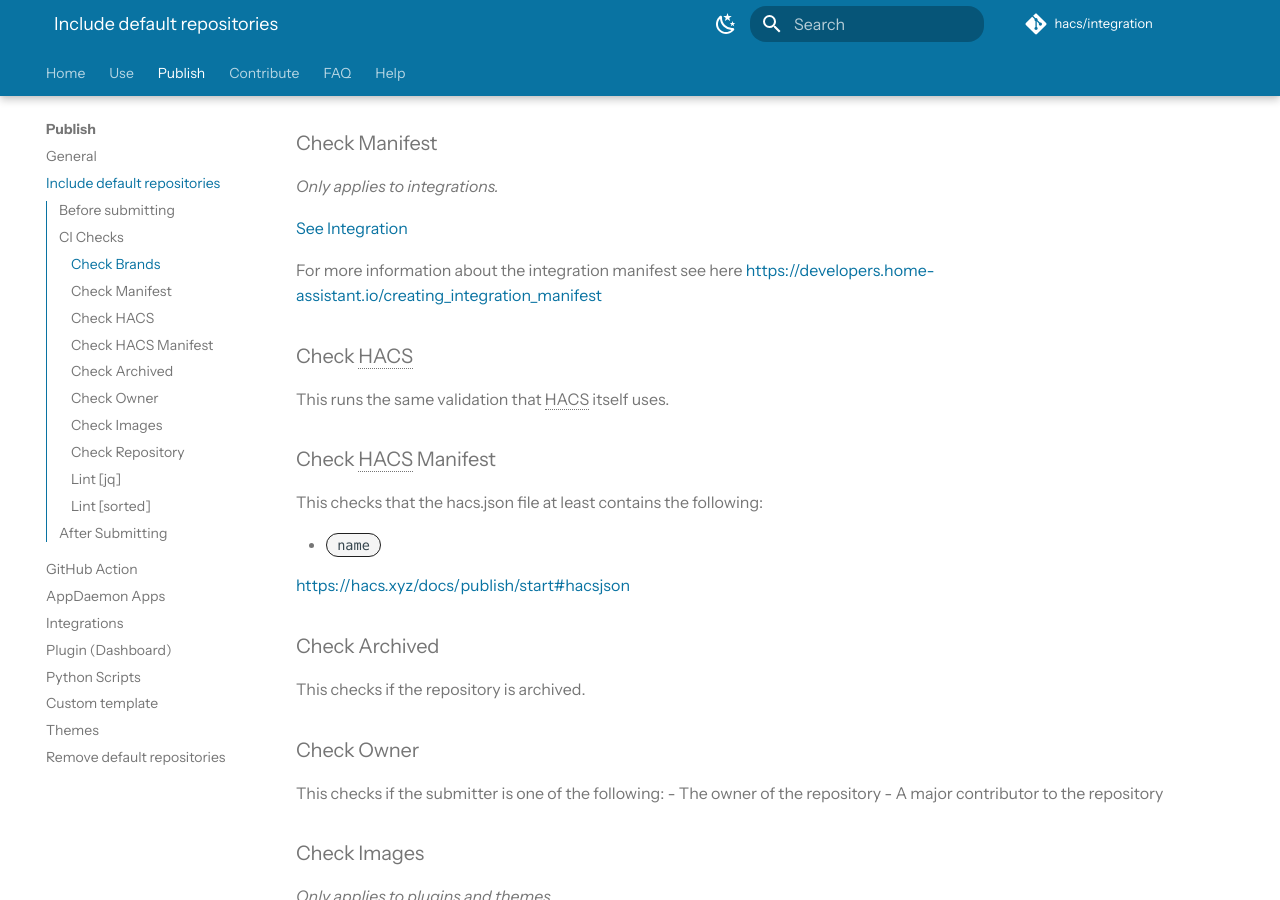
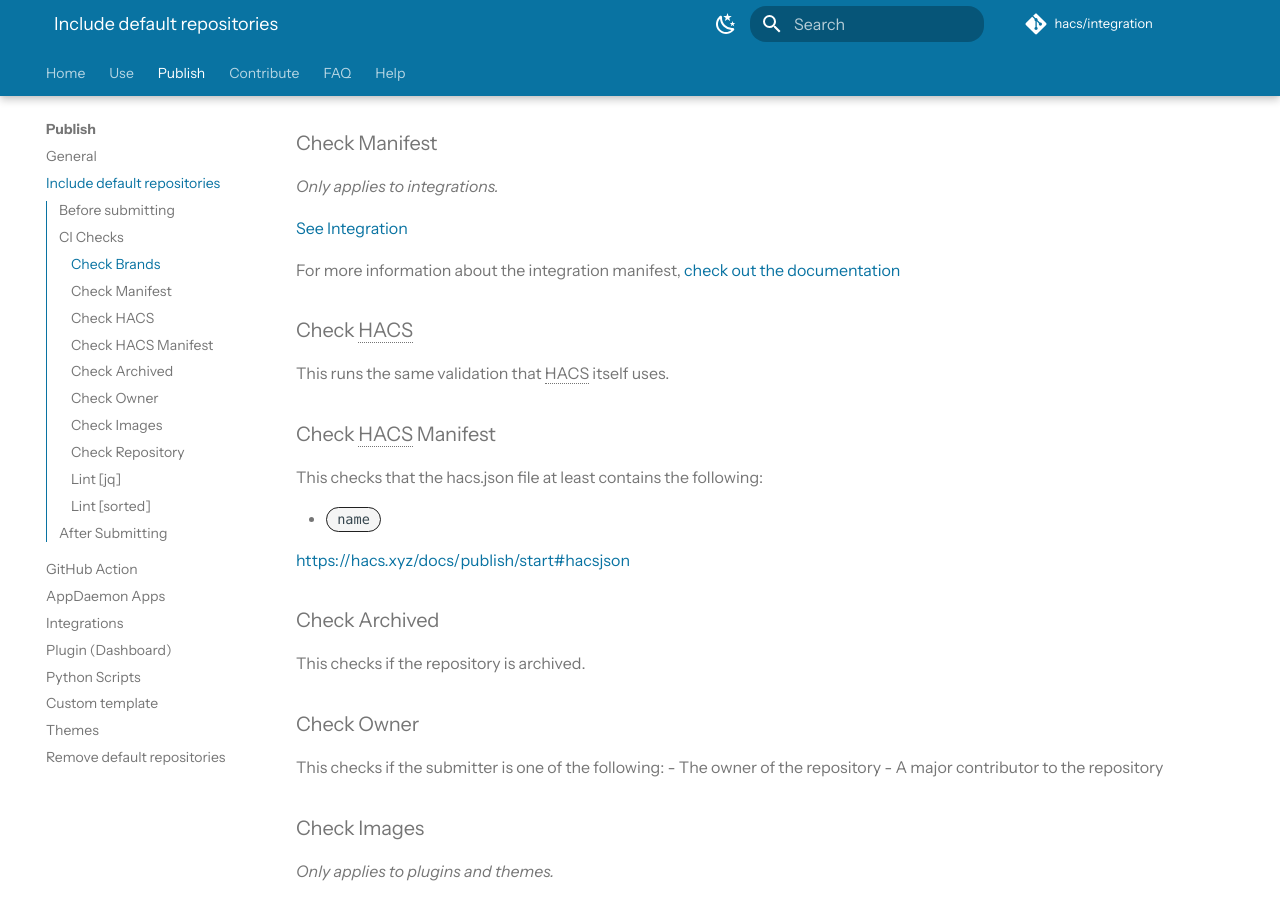
Before and after one commit to hacs/documentation, an MkDocs documentation site: the page built from source/docs/publish/include.md, in a window 1280 px wide and 900 px high, scrolled down 1110 px. Built offline with MkDocs 1.6.1 and Material for MkDocs 9.7.7, drawn with Linux system fonts in a browser that asks for light colours; some web fonts are replaced; plug-ins that fetch from the network failed and are left out; comment, search, counter and statistics services are not loaded.

Commit message:
Update HASS link (#596)
* Update HASS link

* Update source/docs/publish/include.md

Co-authored-by: coderabbitai[bot] <136622811+coderabbitai[bot]@users.noreply.github.com>

---------

Co-authored-by: coderabbitai[bot] <136622811+coderabbitai[bot]@users.noreply.github.com>
Co-authored-by: Joakim Sørensen <joasoe@gmail.com>

```diff
--- a/source/docs/publish/include.md
+++ b/source/docs/publish/include.md
@@ -48,7 +48,7 @@ _Only applies to integrations._
 
 [See Integration](integration.md#manifestjson)
 
-For more information about the integration manifest see here https://developers.home-assistant.io/creating_integration_manifest
+For more information about the integration manifest, [check out the documentation](https://developers.home-assistant.io/docs/creating_integration_manifest)
 
 ### Check HACS
 
```
